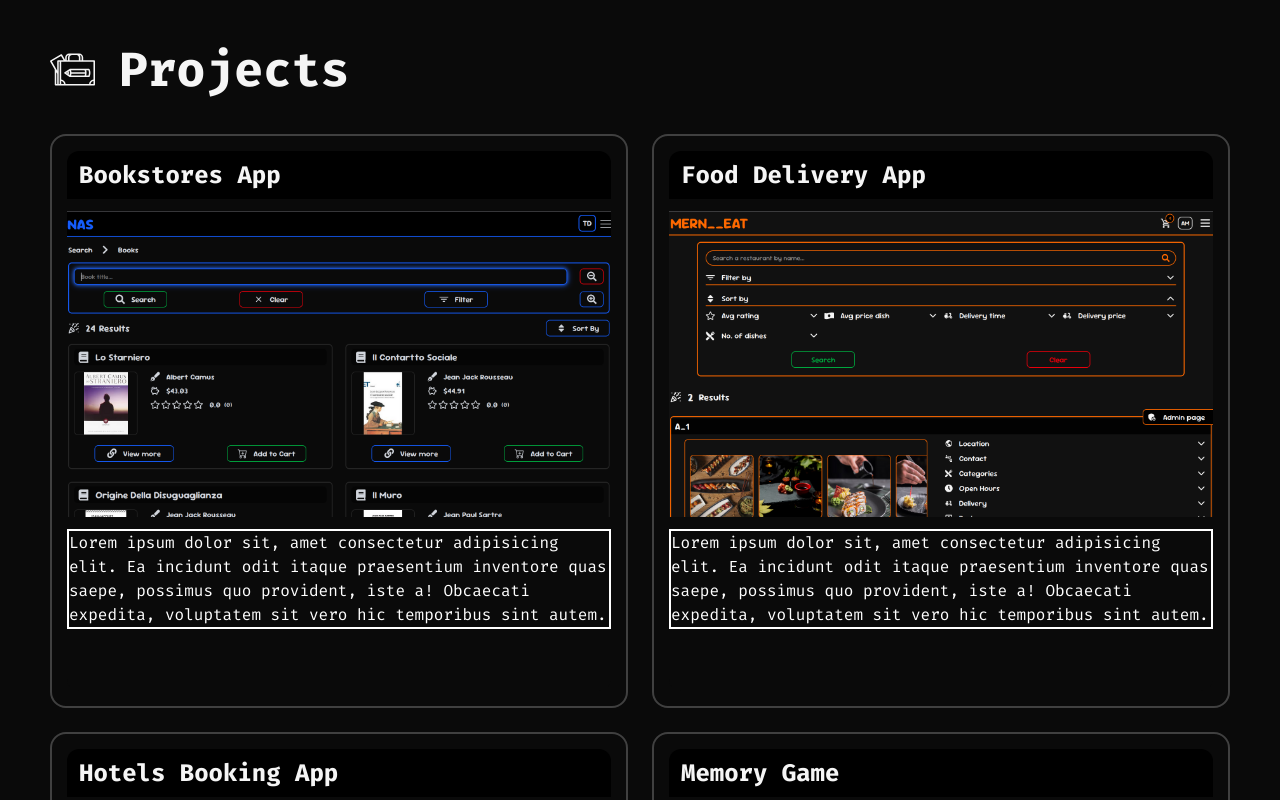
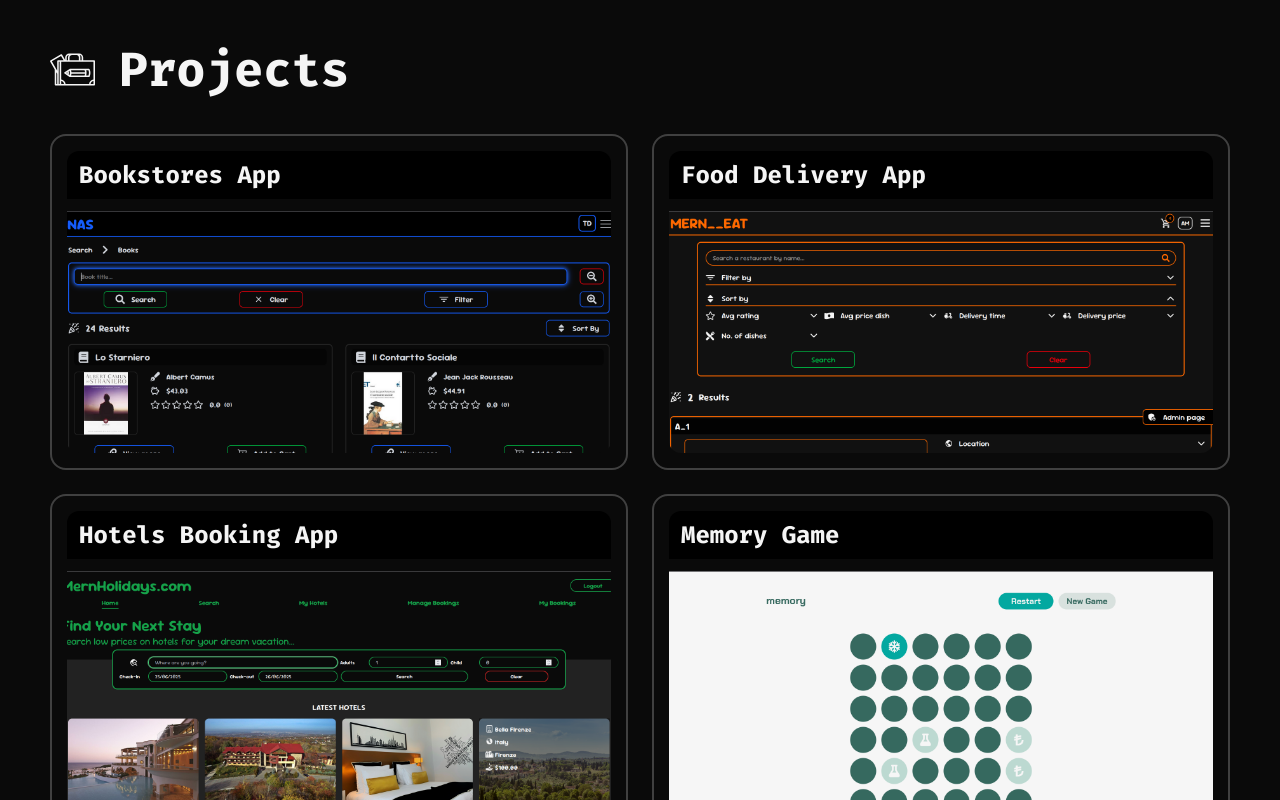
Before and after one commit to AlexanderMatveev2908/next-portfolio, a Next.js app: page / in a window 1280 px wide. Shown: the part 920-1720 px from the top of the page. Built offline with nearby package versions, Linux system fonts and the light colour scheme.

Commit message:
ops i had a typo

```diff
--- a/src/features/Projects/components/ProjectItem/ProjectItem.tsx
+++ b/src/features/Projects/components/ProjectItem/ProjectItem.tsx
@@ -19,7 +19,8 @@ const ProjectItem: FC<PropsType> = ({ el }) => {
   const [h, setHeight] = useState(0);
 
   useEffect(() => {
-    const resize = () => setHeight((contentRef.current?.scrollWidth ?? 0) + 30);
+    const resize = () =>
+      setHeight((contentRef.current?.scrollHeight ?? 0) + 30);
 
     resize();
     window.addEventListener("resize", resize);
@@ -31,6 +32,7 @@ const ProjectItem: FC<PropsType> = ({ el }) => {
       className="min-w-full border-2 border-[var(--neutral__700)] rounded-2xl  p-[15px]"
       css={css`
         height: ${h}px;
+        max-height: ${h}px;
       `}
     >
       <motion.div
@@ -45,9 +47,8 @@ const ProjectItem: FC<PropsType> = ({ el }) => {
         style={{
           transformStyle: "preserve-3d",
         }}
-        ref={contentRef}
       >
-        <div className="client">
+        <div className="client ">
           <div className="w-full h-full flex flex-col gap-3">
             <div className="w-full bg-black px-3 py-2">
               <Txt {...{ txt: el.title, size: "txt__md" }} />
@@ -57,6 +58,7 @@ const ProjectItem: FC<PropsType> = ({ el }) => {
                 width: 100%;
                 aspect-ratio: 16/9;
               `}
+              ref={contentRef}
             >
               <ImgLoader
                 {...{
@@ -65,13 +67,6 @@ const ProjectItem: FC<PropsType> = ({ el }) => {
                 }}
               />
             </div>
-
-            <p className="text-white tb">
-              Lorem ipsum dolor sit, amet consectetur adipisicing elit. Ea
-              incidunt odit itaque praesentium inventore quas saepe, possimus
-              quo provident, iste a! Obcaecati expedita, voluptatem sit vero hic
-              temporibus sint autem.
-            </p>
           </div>
         </div>
 
```
